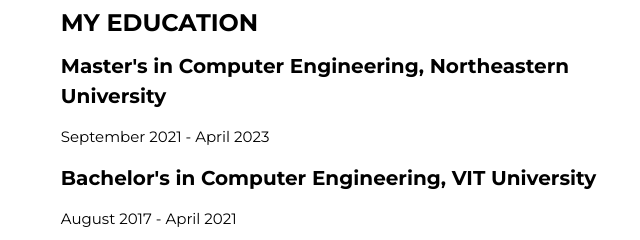
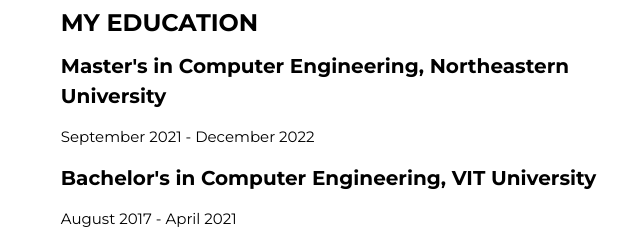
Before and after one commit to goutham-6699/goutham-6699.github.io, a plain HTML site: page index.html in a window 1280 px wide. Shown: the part 2320-2560 px from the top of the page, 452-1092 px from the left. Drawn offline with nearby package versions, Linux system fonts and the light colour scheme.

Commit message:
Update index.html

```diff
--- a/index.html
+++ b/index.html
@@ -153,7 +153,7 @@
             <div class="w3-container w3-margin-top-2 w3-cursive">
               <h3 class="w3-border-amber">MY EDUCATION</h3>
                 <h4>Master's in Computer Engineering, Northeastern University</h4>
-                <p>September 2021 - April 2023 </p>
+                <p>September 2021 - December 2022 </p>
                 <h4>Bachelor's in Computer Engineering, VIT University</h4>
                 <p>August 2017 - April 2021</p>
             </div>
```
